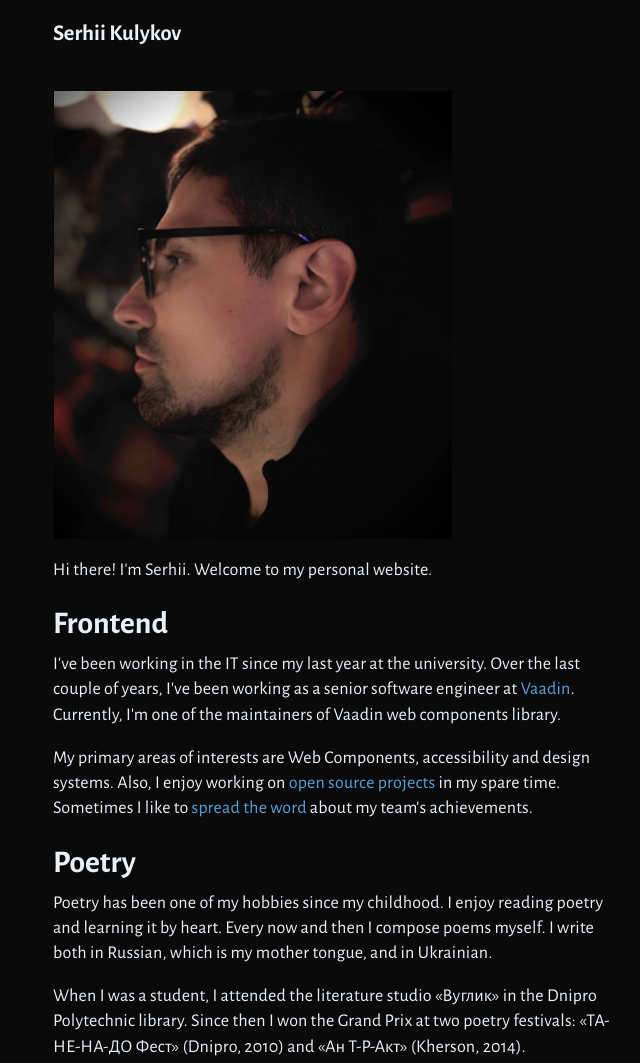
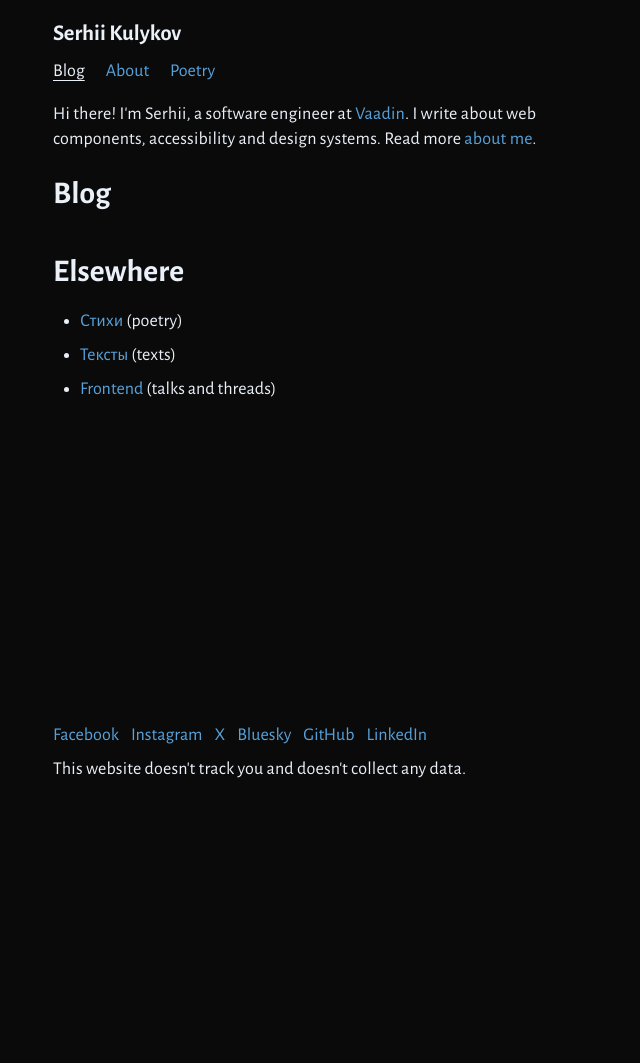
Before and after one commit to web-padawan/web-padawan.github.io, an Eleventy site: page source/site/index.njk in a window 1280 px wide. Shown: the top 1063 px of the page, without its empty margins (65-705 px from the left). After the commit the page ends 800 px from the top, so only its background shows below. Built offline with nearby package versions, Linux system fonts and the light colour scheme; Eleventy itself is replaced by a stand-in of ours; files that its build step writes are made by us from their sources; what eleventy-plugin-embed-twitter would draw is missing.

Commit message:
Add About page, blog home page and navigation

```diff
--- a/source/site/_includes/layouts/base.njk
+++ b/source/site/_includes/layouts/base.njk
@@ -24,6 +24,18 @@
         <div class="header__title">
           <a class="header__link" href="/">Serhii Kulykov</a>
         </div>
+
+        <nav class="nav" aria-label="Main">
+          <ul class="nav__list">
+            {%- for item in [
+              { url: '/', text: 'Blog' },
+              { url: '/about/', text: 'About' },
+              { url: '/poetry/', text: 'Poetry' }
+            ] %}
+            <li class="nav__item"><a class="nav__link" href="{{ item.url }}"{% if page.url === item.url %} aria-current="page"{% endif %}>{{ item.text }}</a></li>
+            {%- endfor %}
+          </ul>
+        </nav>
       </header>
 
       <main class="page__content">
--- /dev/null
+++ b/source/site/about/index.njk
@@ -0,0 +1,59 @@
+---json
+{
+  "layout": "base",
+  "title": "About"
+}
+---
+<div class="page-home">
+  <h1 class="visuallyhidden">{{ title }}</h1>
+
+  <div class="page-home__main content">
+    <section>
+      <p>
+        <img
+          src="/assets/images/intro/400.jpg"
+          alt="Serhii in profile, wearing glasses, in a dimly lit room"
+          height="450"
+          width="400"
+        >
+      </p>
+
+      <p>
+        Hi there! I'm Serhii. Welcome to my personal website.
+      </p>
+    </section>
+
+    <section>
+      <h2>Frontend</h2>
+
+      <p>
+        I've been working in the IT since my last year at the university.
+        Over the last couple of years, I've been working as a senior software engineer at <a href="https://vaadin.com">Vaadin</a>.
+        Currently, I'm one of the maintainers of Vaadin web components library.
+      </p>
+      <p>
+        My primary areas of interests are Web Components, accessibility and design systems.
+        Also, I enjoy working on <a rel="noopener noreferrer" href="https://github.com/web-padawan">open source projects</a> in my spare time.
+        Sometimes I like to <a href="/work/">spread the word</a> about my team's achievements.
+      </p>
+    </section>
+
+    <section>
+      <h2>Poetry</h2>
+
+      <p>
+        Poetry has been one of my hobbies since my childhood.
+        I enjoy reading poetry and learning it by heart.
+        Every now and then I compose poems myself.
+        I write both in Russian, which is my mother tongue, and in Ukrainian.
+      </p>
+      <p>
+        When I was a student, I attended the literature studio «Вуглик» in the Dnipro Polytechnic library.
+        Since then I won the Grand Prix at two poetry festivals: «ТА-НЕ-НА-ДО Фест» (Dnipro, 2010) and «Ан Т-Р-Акт» (Kherson, 2014).
+      </p>
+      <p>
+        This website contains a <a href="/poetry/">selection of my poems</a>.
+      </p>
+    </section>
+  </div>
+</div>
--- a/source/site/assets/styles/index.css
+++ b/source/site/assets/styles/index.css
@@ -217,6 +217,25 @@ a:hover {
   color: inherit;
 }
 
+/* Navigation */
+.nav__list,
+.nav__item {
+  list-style: none;
+  margin: 0;
+  padding: 0;
+}
+
+.nav__item {
+  display: inline-block;
+  margin-right: 1em;
+}
+
+.nav__link[aria-current='page'] {
+  color: inherit;
+  text-decoration: underline;
+  text-underline-offset: 0.2em;
+}
+
 /* Content */
 article,
 section {
--- a/source/site/index.njk
+++ b/source/site/index.njk
@@ -1,61 +1,45 @@
 ---json
 {
   "layout": "base",
-  "title": "Home"
+  "title": "Blog",
+  "description": "Serhii Kulykov writes about web components, accessibility and design systems."
 }
 ---
-<div class="page-home">
+<div class="content">
   <h1 class="visuallyhidden">Serhii Kulykov</h1>
 
-  <div class="page-home__main content">
-    <section>
-      <h2 class="visuallyhidden">About</h2>
+  <p>
+    Hi there! I'm Serhii, a software engineer at <a href="https://vaadin.com">Vaadin</a>.
+    I write about web components, accessibility and design systems.
+    Read more <a href="/about/">about me</a>.
+  </p>
 
-      <p>
-        <img
-          src="/assets/images/intro/400.jpg"
-          alt="Personal photo"
-          height="450"
-          width="400"
-        >
-      </p>
+  <section>
+    <h2>Blog</h2>
 
-      <p>
-        Hi there! I'm Serhii. Welcome to my personal website.
-      </p>
-    </section>
+    <table class="dated-table">
+      <tbody>
+        {%- for post in collections.blog | reverse %}
+        <tr>
+          <td>
+            <time datetime="{{ post.date | dateToIsoString }}">{% formatDate post.date, lang %}</time>
+          </td>
+          <td>
+            <a href="{{ post.url }}">{{ post.data.title }}</a>
+          </td>
+        </tr>
+        {%- endfor %}
+      </tbody>
+    </table>
+  </section>
 
-    <section>
-      <h2>Frontend</h2>
+  <section>
+    <h2>Elsewhere</h2>
 
-      <p>
-        I've been working in the IT since my last year at the university.
-        Over the last couple of years, I've been working as a senior software engineer at <a href="https://vaadin.com">Vaadin</a>.
-        Currently, I'm one of the maintainers of Vaadin web components library.
-      </p>
-      <p>
-        My primary areas of interests are Web Components, accessibility and design systems.
-        Also, I enjoy working on <a rel="noopener noreferrer" href="https://github.com/web-padawan">open source projects</a> in my spare time.
-        Sometimes I like to <a href="/work/">spread the word</a> about my team's achievements.
-      </p>
-    </section>
-
-    <section>
-      <h2>Poetry</h2>
-
-      <p>
-        Poetry has been one of my hobbies since my childhood.
-        I enjoy reading poetry and learning it by heart.
-        Every now and then I compose poems myself.
-        I write both in Russian, which is my mother tongue, and in Ukrainian.
-      </p>
-      <p>
-        When I was a student, I attended the literature studio «Вуглик» in the Dnipro Polytechnic library.
-        Since then I won the Grand Prix at two poetry festivals: «ТА-НЕ-НА-ДО Фест» (Dnipro, 2010) and «Ан Т-Р-Акт» (Kherson, 2014).
-      </p>
-      <p>
-        This website contains a <a href="/poetry/">selection of my poems</a>.
-      </p>
-    </section>
-  </div>
+    <ul>
+      <li><a href="/poetry/" lang="ru">Стихи</a> (poetry)</li>
+      <li><a href="/texts/" lang="ru">Тексты</a> (texts)</li>
+      <li><a href="/work/">Frontend</a> (talks and threads)</li>
+    </ul>
+  </section>
 </div>
```
